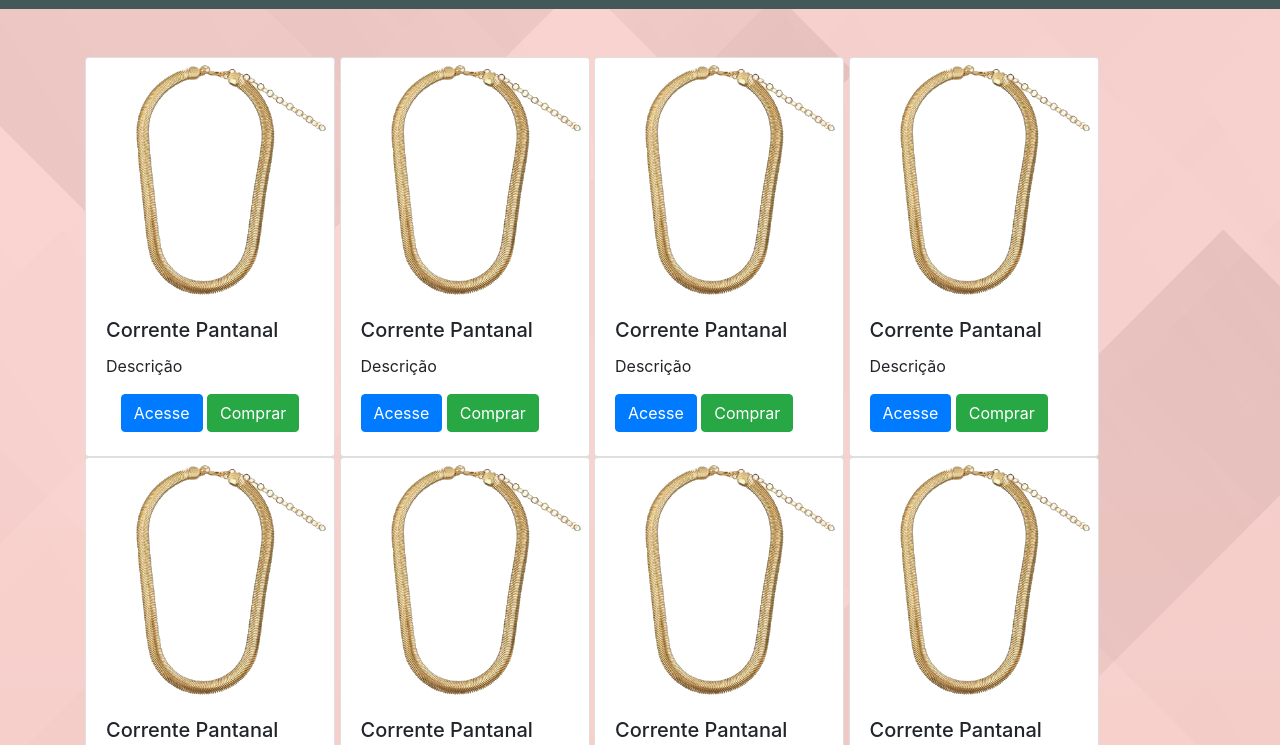
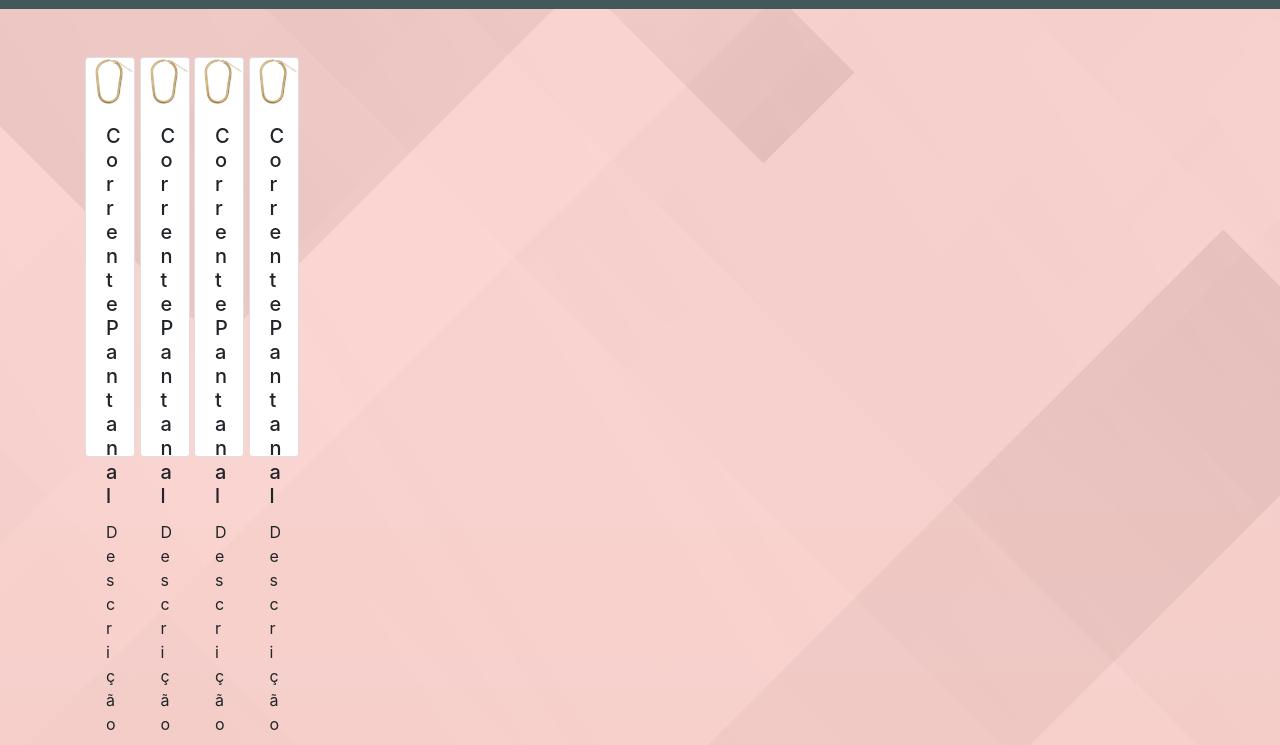
Before and after one commit to AlexandreAmpudiaFaria/Catalogo-piedra-luna, a plain HTML site: page index.html in a window 1280 px wide. Shown: the part 55-800 px from the top of the page. Drawn offline with nearby package versions, Linux system fonts and the light colour scheme.

Commit message:
Update estilo.css

```diff
--- a/estilo.css
+++ b/estilo.css
@@ -9,13 +9,7 @@ body{
 .card{
     @media (min-width: 576px) {
     height: 400px;
-    width: 200px;
-    };
-
-    @media (min-width: 992px) {
-    height: 400px;
-    width: 250px;
-
+    width: 50px;
     };
 
 }
```
